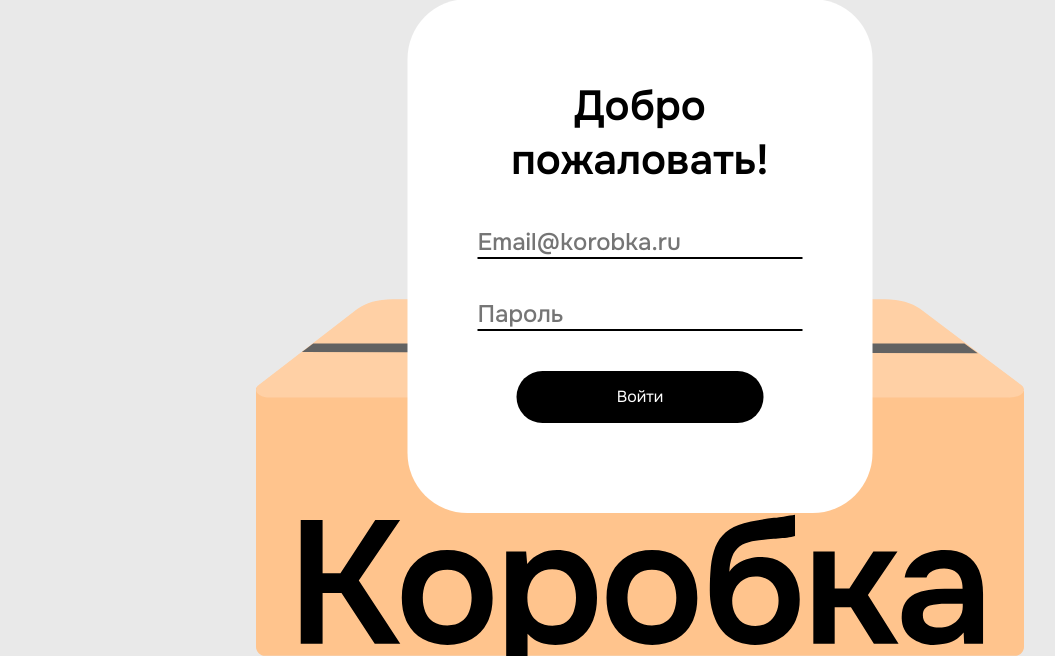
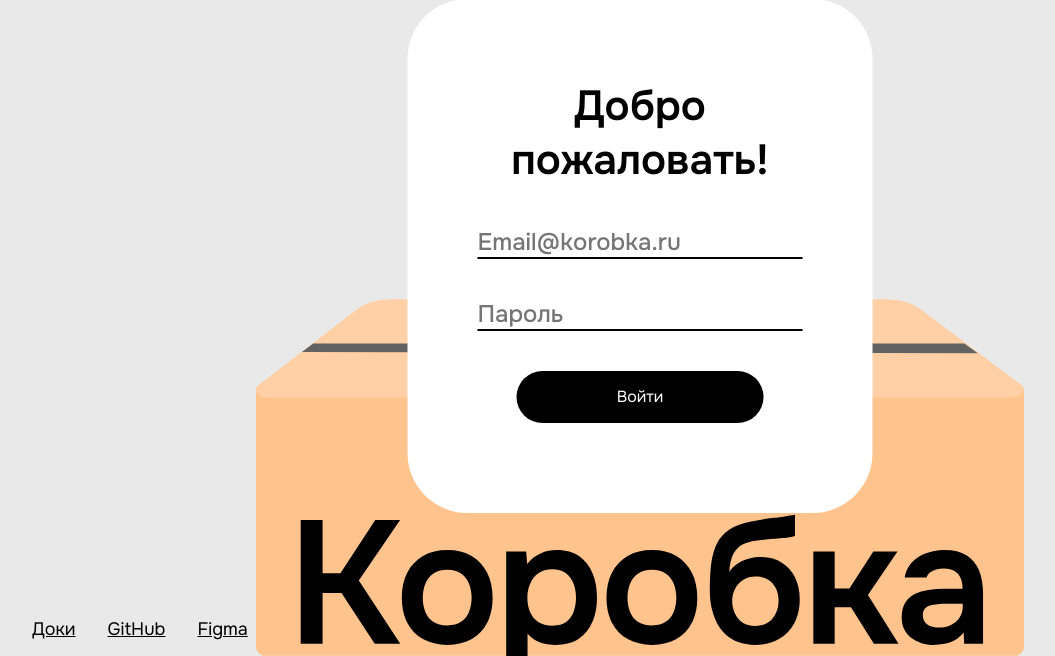
Before and after one commit to Andrewbright999/korobka, a FastAPI app: page /login in a window 1280 px wide. Shown: the part 144-800 px from the top of the page, without its empty margins (0-1055 px from the left). Run offline with FastAPI, Linux system fonts and the light colour scheme; parts of the project's set-up code (start-up, migrations or seed data) failed here and were passed over.

Commit message:
timeless footer added

```diff
--- a/static/login/css/style.css
+++ b/static/login/css/style.css
@@ -169,3 +169,24 @@ button{
 button:hover{
     cursor: url(../img/cursor/pointer.svg) 2 2, auto;
 }
+
+
+
+
+footer{
+    display: flex;
+    position: absolute;
+    bottom: 0px;
+    align-self: stretch;
+    height: fit-content;
+    padding: 16px 32px;
+    align-items: start;
+    gap: 32px;
+    margin-top: 100px;
+}
+
+.footer-link{
+    text-decoration: underline;
+    color: #000000;
+    font-size: 18px;
+}
--- a/templates/index.html
+++ b/templates/index.html
@@ -25,5 +25,11 @@
             <script src="{{ url_for('static', path='login/js/script.js') }}"></script>
         </div>
     </div>
+    <footer>
+        <a href="/docs" class="footer-link">Доки</a>
+        <a href="https://github.com/andrewbright999/korobka" class="footer-link">GitHub</a>
+        <a href="https://www.figma.com/design/oTOmDFAJDKUGpJciB8J1ys/Box?node-id=0-1&t=Zq6jbYLvxE0sSzg9-1" class="footer-link">Figma</a>
+    </footer>
 </body>
+
 </html>
```
Also changed, not shown: static/base/css/style.css (+20 -0 lines), templates/base.html (+11 -0 lines).
